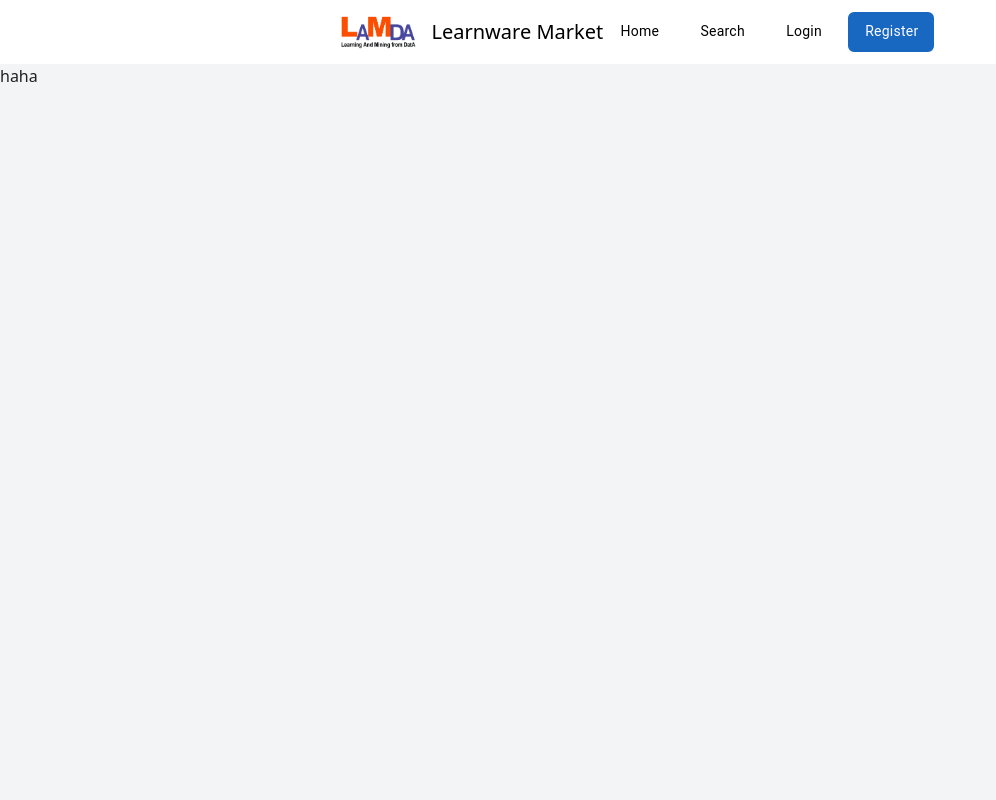
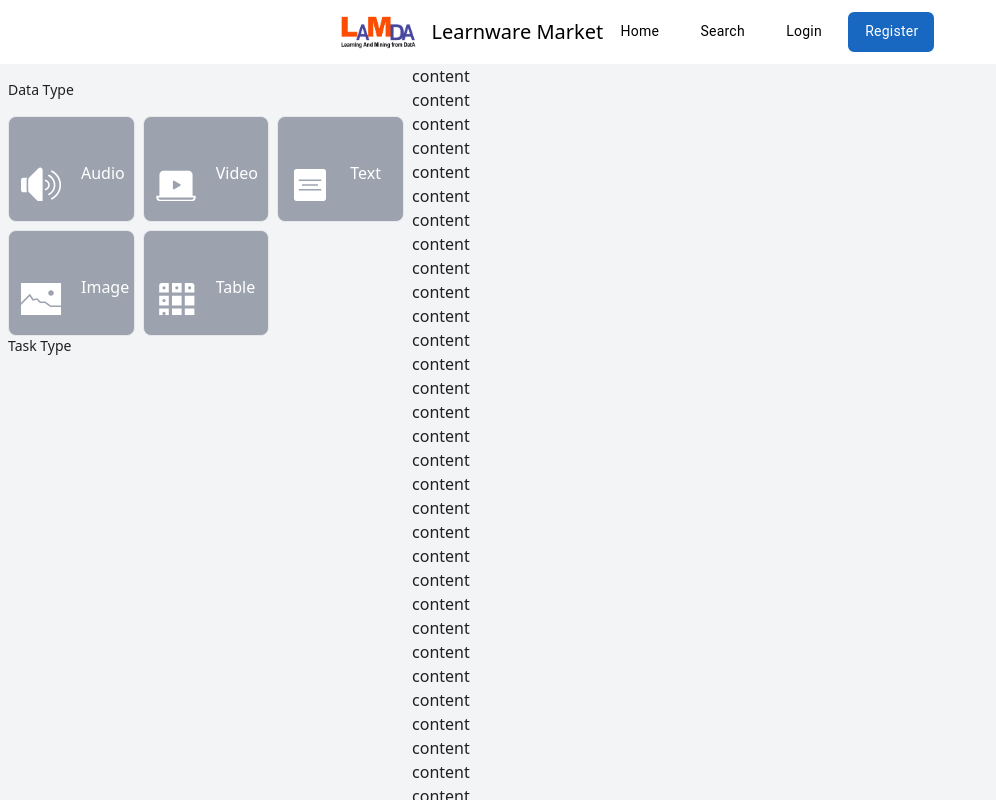
Before and after one commit to Learnware-LAMDA/Beimingwu, a Vue app: page /#/submit in a window 1280 px wide. Both pictures are taken after a click on the button "Search". Shown: the whole page, without its empty margins (0-996 px from the left). Built offline with nearby package versions, Linux system fonts and the light colour scheme.

Commit message:
[ENT] Finished filter

```diff
--- a/src/views/Search/Search.vue
+++ b/src/views/Search/Search.vue
@@ -1,3 +1,69 @@
+<script setup>
+import { ref, computed, watch } from 'vue'
+import DataType from '@/views/Submit/SemanticSpec/DataType.vue'
+import TaskType from '@/views/Submit/SemanticSpec/TaskType.vue'
+import HardwareType from '@/views/Submit/SemanticSpec/HardwareType.vue'
+import FileUpload from '@/views/Submit/FileUpload.vue'
+
+const dataType = ref('')
+const taskType = ref('')
+const hardwareType = ref('')
+const files = ref([])
+
+const filters = computed(() => ({
+  dataType: dataType.value,
+  taskType: taskType.value,
+  hardwareType: hardwareType.value,
+  files: files.value
+}))
+
+watch(
+  () => filters.value,
+  (newVal) => {
+    console.log(newVal)
+  }
+)
+</script>
+
 <template>
-    <div>haha</div>
+  <div class="search-container">
+    <div class="filter">
+      <data-type :cols="3" :md="2" :sm="2" :xs="2" v-model:value="dataType" />
+      <task-type :cols="2" :md="2" :sm="2" :xs="2" v-model:value="taskType" />
+      <hardware-type :cols="2" :md="2" :sm="2" :xs="2" v-model:value="hardwareType" />
+      <div class="h-30">
+        Upload statistical specification
+        <file-upload />
+      </div>
+    </div>
+    <div class="content">
+      <div v-for="i in 100" :key="i">
+        content
+      </div>
+    </div>
+  </div>
 </template>
+
+<style scoped lang="scss">
+.search-container {
+  @apply fixed md: flex mx-auto w-1/1 overflow-hidden;
+  height: calc(100% - var(--v-layout-top));
+
+  .filter {
+    @apply p-2 md: h-1/1 h-300px md:w-150 w-1/1 overflow-y-scroll;
+
+    * {
+      @apply mt-2;
+    }
+  }
+
+  .filter.hide {
+    @apply h-0;
+  }
+
+  .content {
+    @apply w-1/1 md: h-1/1 overflow-y-scroll;
+    height: calc(100% - 300px)
+  }
+}
+</style>
```
